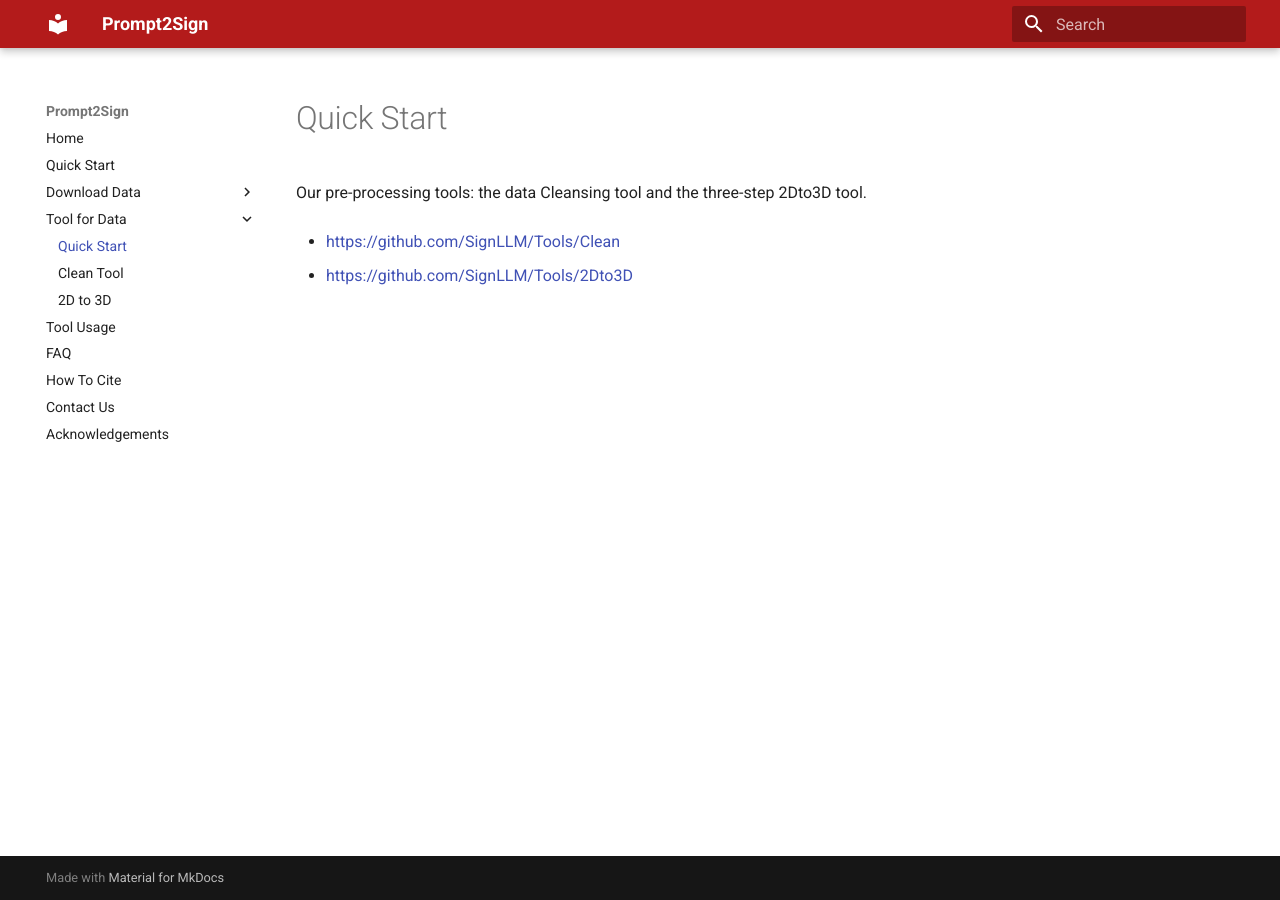
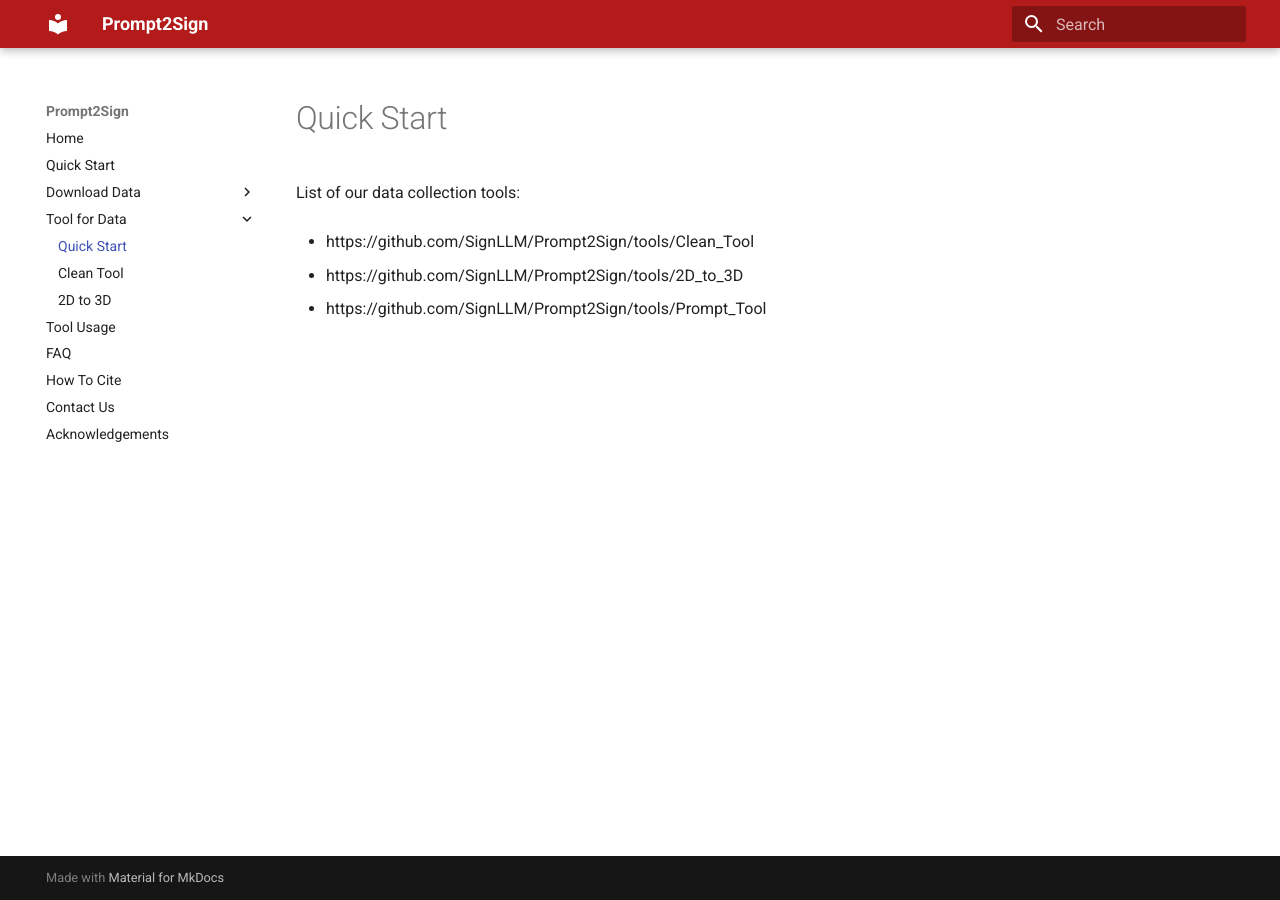
Before and after one commit to SignLLM/Prompt2Sign, an MkDocs documentation site: the page built from docs/toolforData.md, in a window 1280 px wide. Built offline with MkDocs 1.6.1 and Material for MkDocs 9.7.7, drawn with Linux system fonts in a browser that asks for light colours.

Commit message:
update tool doc

```diff
--- a/docs/toolforData.md
+++ b/docs/toolforData.md
@@ -1,5 +1,7 @@
-Our pre-processing tools: the data Cleansing tool and the three-step 2Dto3D tool.
+List of our data collection tools:
 
-- [https://github.com/SignLLM/Tools/Clean](https://github.com/SignLLM/Prompt2Sign/Clean)
+- https://github.com/SignLLM/Prompt2Sign/tools/Clean_Tool
 
-- [https://github.com/SignLLM/Tools/2Dto3D](https://github.com/SignLLM/Prompt2Sign/2Dto3D)
+- https://github.com/SignLLM/Prompt2Sign/tools/2D_to_3D
+
+- https://github.com/SignLLM/Prompt2Sign/tools/Prompt_Tool
```
